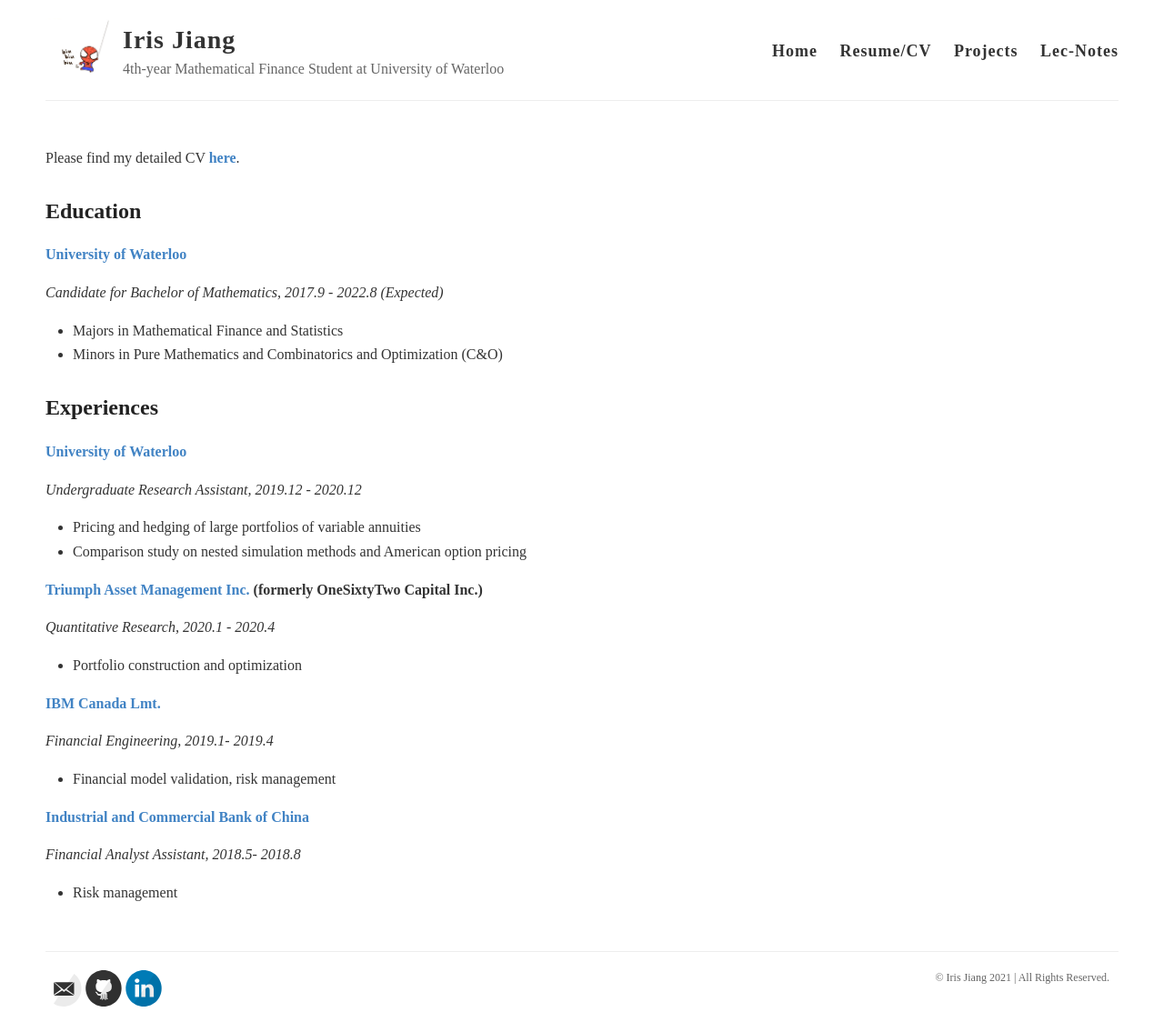
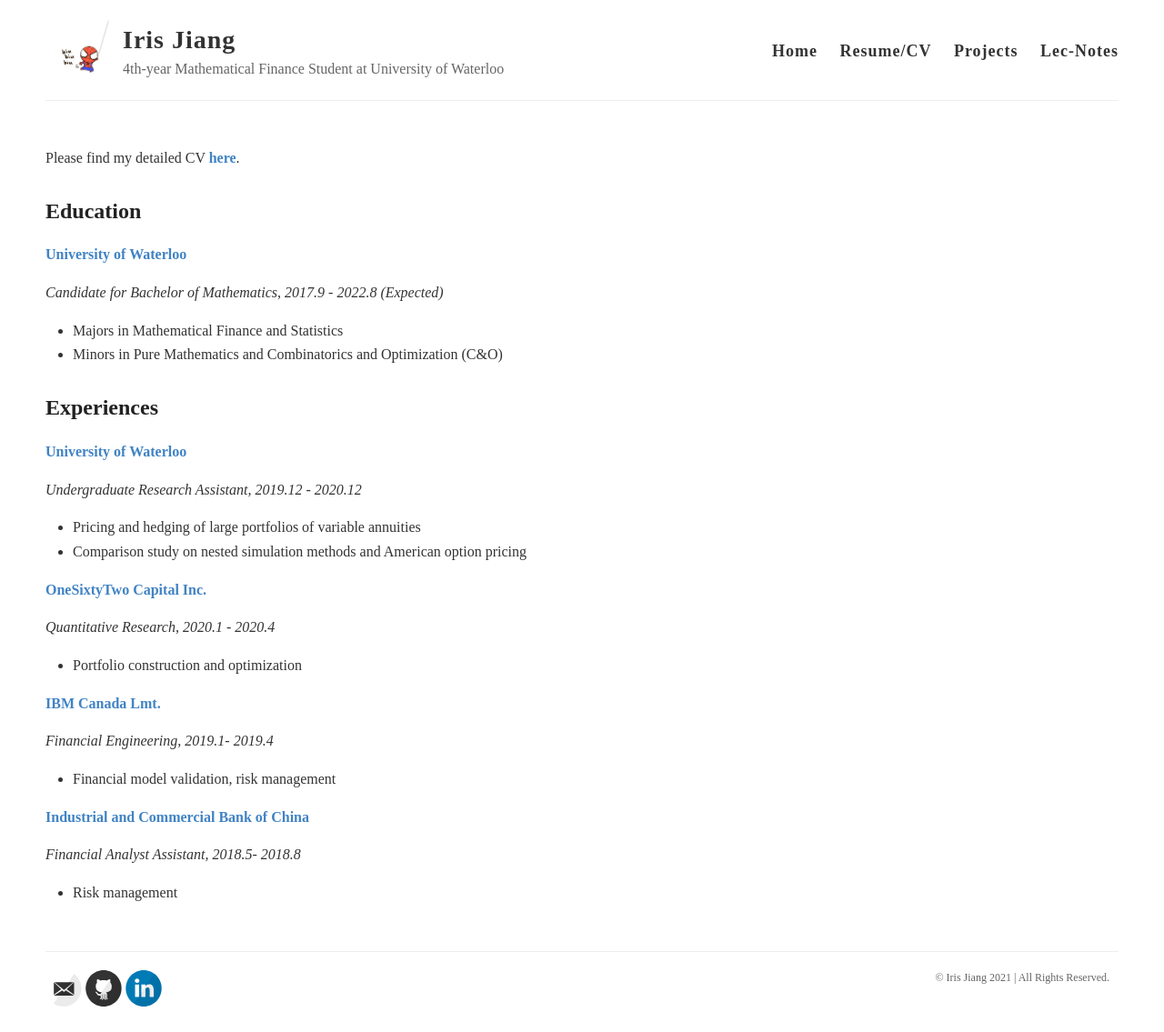
Before and after one commit to my-jiang/my-jiang.github.io, a Jekyll site: the page built from resume/resume.md, in a window 1280 px wide and 1135 px high. Shown: the whole window at 91% size. Built offline with Jekyll 4.4.1, drawn with Linux system fonts in a browser that asks for light colours.

Commit message:
Update resume.md

```diff
--- a/resume/resume.md
+++ b/resume/resume.md
@@ -28,7 +28,7 @@ Please find my detailed CV [here](/resume.pdf).
 - Pricing and hedging of large portfolios of variable annuities
 - Comparison study on nested simulation methods and American option pricing
 
-**[Triumph Asset Management Inc.](https://www.triumphasset.com/) (formerly OneSixtyTwo Capital Inc.)**
+**[OneSixtyTwo Capital Inc.](https://162digitalcapital.com/)**
 
 *Quantitative Research, 2020.1 - 2020.4*
 
```
